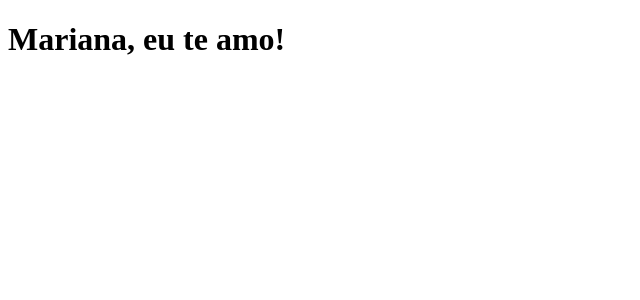
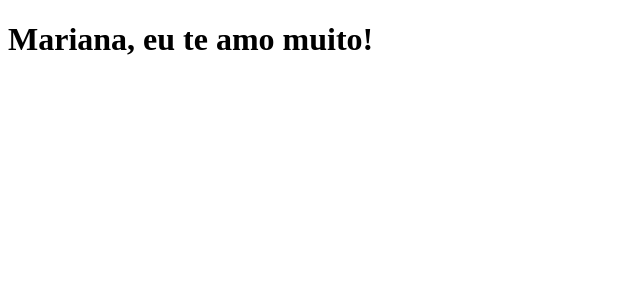
Before and after one commit to kaissessedres/kaisses.com.br, a Next.js app: page / in a window 1280 px wide. Shown: the top 300 px of the page, without its empty margins (0-640 px from the left). Built offline with nearby package versions, Linux system fonts and the light colour scheme.

Commit message:
modifica a frase

```diff
--- a/pages/index.js
+++ b/pages/index.js
@@ -1,5 +1,5 @@
 function Home() {
-  return <h1>Mariana, eu te amo!</h1>;
+  return <h1>Mariana, eu te amo muito!</h1>;
 }
 
 export default Home;
```
